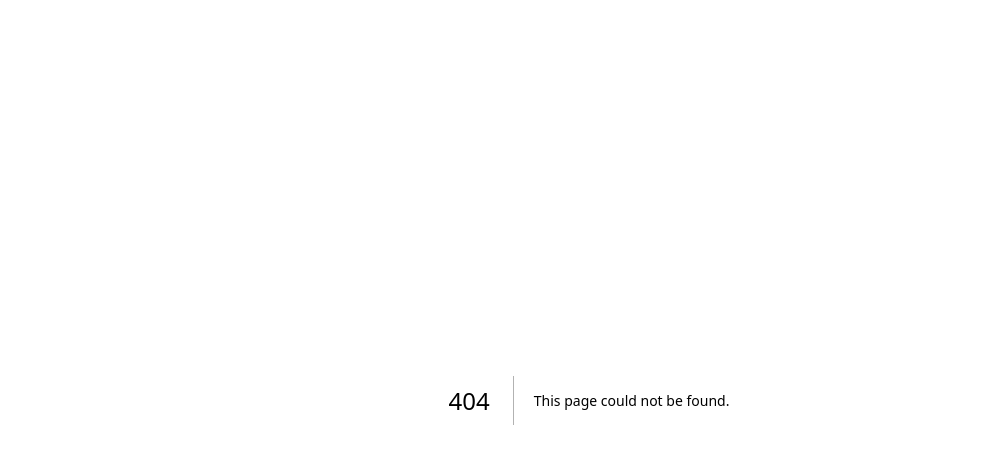
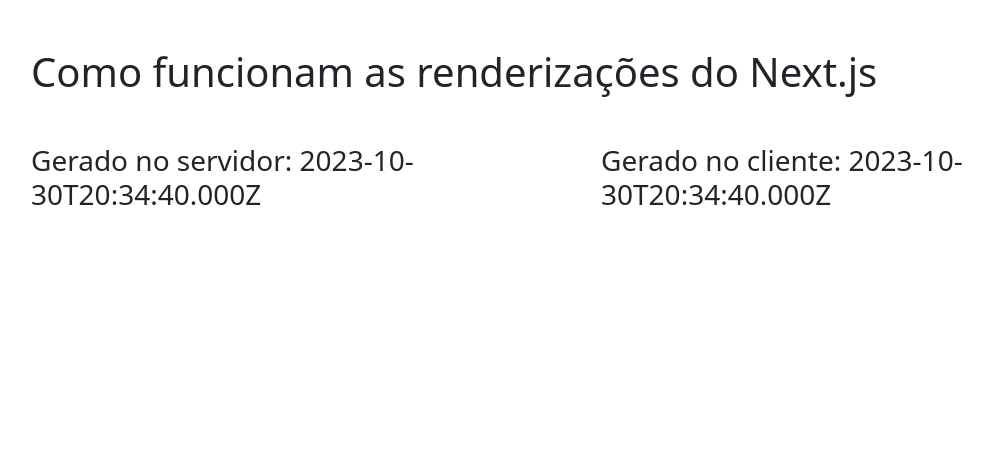
Before and after one commit to marcelocruzsilverio/black-nextjs, a Next.js app: page /dynamic in a window 1280 px wide. Before the commit this address had no page. Shown: the top 464 px of the page, without its empty margins (51-1044 px from the left). Built offline with nearby package versions, Linux system fonts and the light colour scheme; no server answers.

Commit message:
tipos de renderização

```diff
--- /dev/null
+++ b/src/pages/dynamic.tsx
@@ -0,0 +1,67 @@
+// pages/dynamic.tsx
+
+import { NextPage } from "next"
+import { useEffect, useState } from "react"
+import { Col, Container, Row } from "reactstrap"
+
+
+// pages/dynamic.tsx
+
+import { GetServerSideProps, NextPage } from "next"
+
+type ApiResponse = {
+    name: string
+    timestamp: Date
+  }
+
+
+
+export const getServerSideProps: GetServerSideProps = async () => {
+	const serverSideData: ApiResponse = await fetch(`${process.env.NEXT_PUBLIC_APIURL}/api/hello`).then(res => res.json())
+
+  return {
+    props: {
+      serverSideData
+    }
+  }
+}
+
+const Dynamic: NextPage = (props: {
+  children?: ReactNode
+  serverSideData?: ApiResponse
+}) => {
+  const [clientSideData, setClientSideData] = useState<ApiResponse>()
+
+  useEffect(() => {
+    fetchData()
+  }, [])
+
+  const fetchData = async () => {
+    const data = await fetch("/api/hello").then(res => res.json())
+    setClientSideData(data)
+  }
+
+  return (
+    <Container tag="main">
+      <h1 className="my-5">
+        Como funcionam as renderizações do Next.js
+      </h1>
+
+      <Row>
+        <Col>
+          <h3>
+            Gerado no servidor: {props.serverSideData?.timestamp}
+          </h3>
+        </Col>
+
+        <Col>
+          <h3>
+            Gerado no cliente: {clientSideData?.timestamp}
+          </h3>
+        </Col>
+      </Row>
+    </Container>
+  )
+}
+
+export default Dynamic
```
